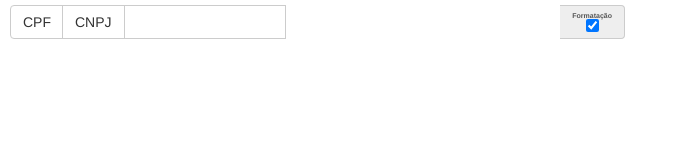
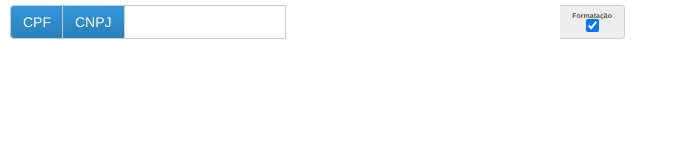
Before and after one commit to Hudson-Miyajima/geradorCpfCnpjChrome, a browser extension: page base.html in a window 1280 px wide. Shown: the whole page, without its empty margins (0-678 px from the left). Drawn offline with Linux system fonts and the light colour scheme.

Commit message:
Ajuste no layout dos botões

```diff
--- a/css/popup.css
+++ b/css/popup.css
@@ -9,8 +9,6 @@
 }
 .input-custom {
     display: block;
-    width: auto;
-    height: 34px;
     padding: 6px 6px;
     font-size: 14px;
     border: 1px solid #ccc;
@@ -24,3 +22,27 @@
     font-size: 7px;
     font-weight: bold;
 }
+
+.btn {
+    background: #3498db;
+    background-image: -webkit-linear-gradient(top, #3498db, #2980b9);
+    background-image: -moz-linear-gradient(top, #3498db, #2980b9);
+    background-image: -ms-linear-gradient(top, #3498db, #2980b9);
+    background-image: -o-linear-gradient(top, #3498db, #2980b9);
+    background-image: linear-gradient(to bottom, #3498db, #2980b9);
+    -webkit-border-radius: 4;
+    -moz-border-radius: 4;
+    border-radius: 4px;
+    color: #ffffff;
+    text-decoration: none;
+}
+
+.btn:hover {
+    background: #3cb0fd;
+    background-image: -webkit-linear-gradient(top, #3cb0fd, #3498db);
+    background-image: -moz-linear-gradient(top, #3cb0fd, #3498db);
+    background-image: -ms-linear-gradient(top, #3cb0fd, #3498db);
+    background-image: -o-linear-gradient(top, #3cb0fd, #3498db);
+    background-image: linear-gradient(to bottom, #3cb0fd, #3498db);
+    text-decoration: none;
+}
```
